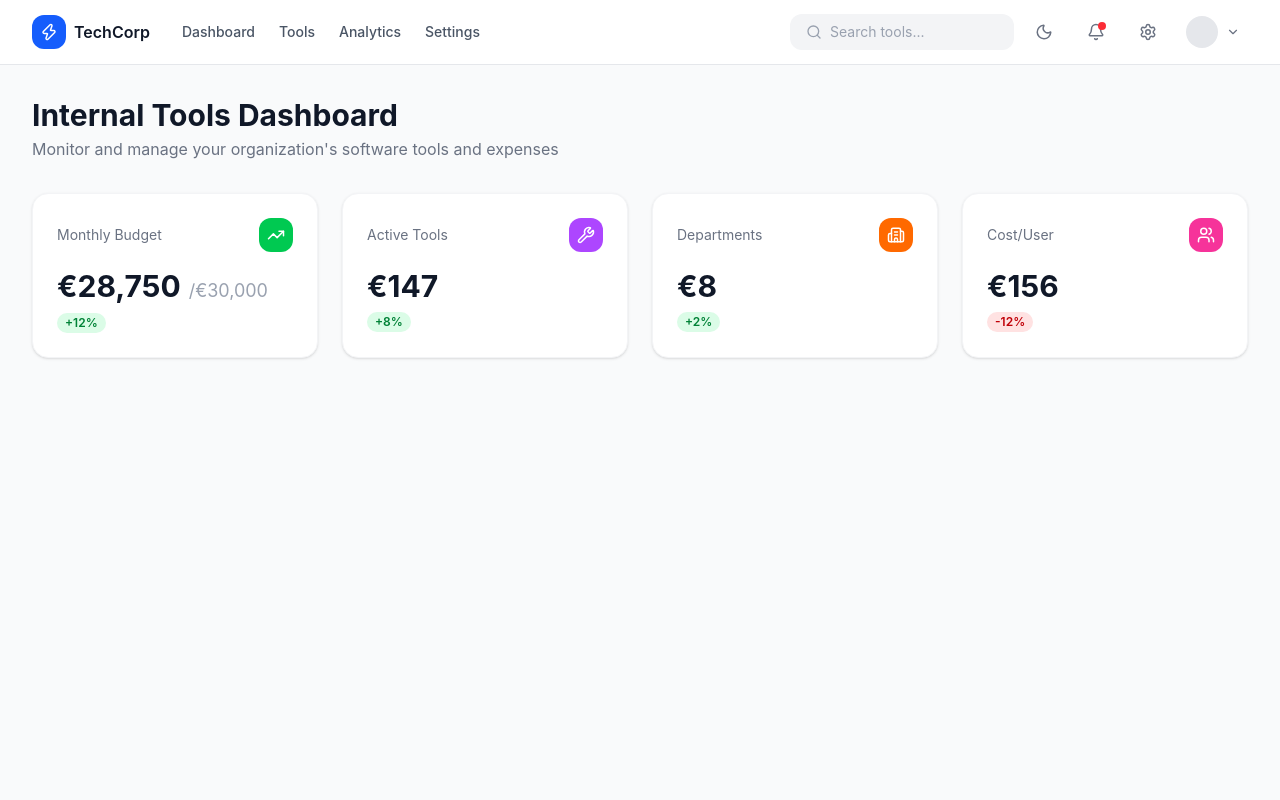
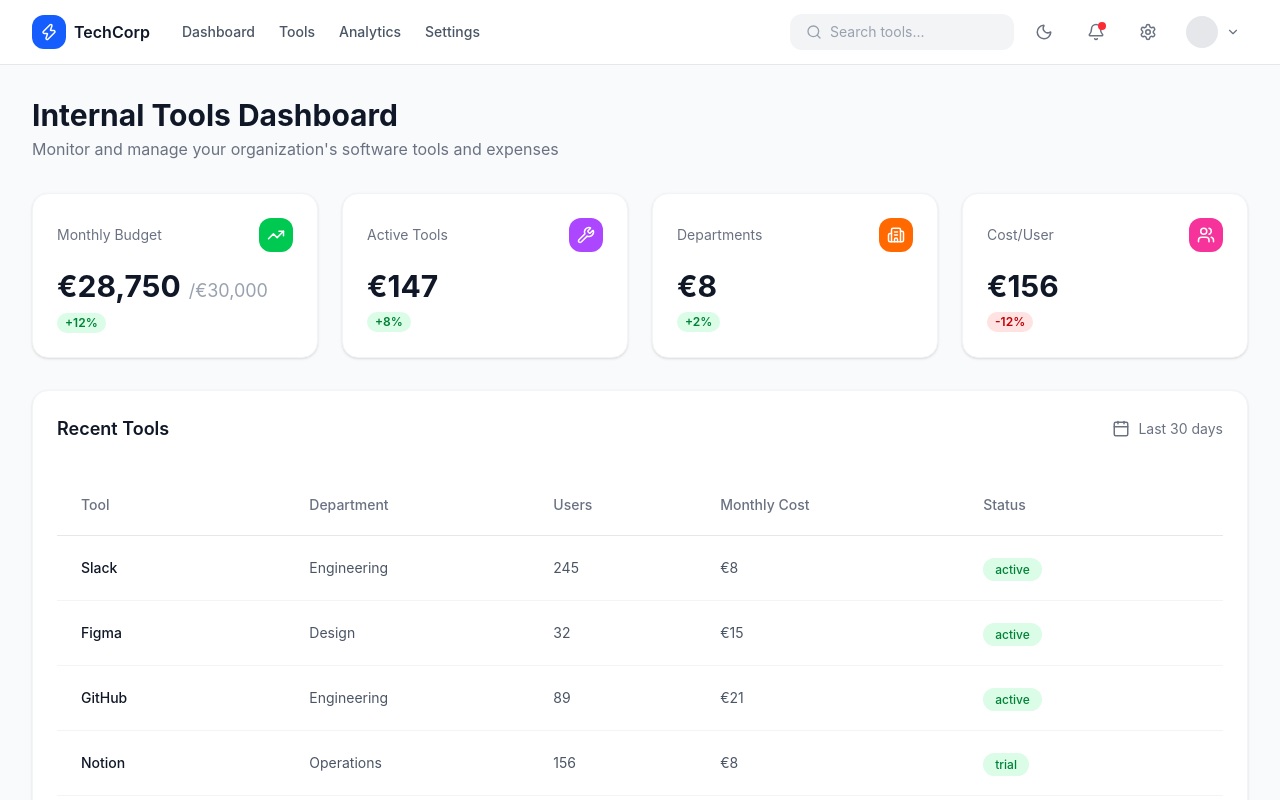
Before and after one commit to Lucas-sch-57/alt-internal-tools, a React (Vite) app in the folder front/: page / in a window 1280 px wide. Shown: the top 800 px of the page. Built offline with nearby package versions, Linux system fonts and the light colour scheme.

Commit message:
feat: Create ToolTable component

```diff
--- /dev/null
+++ b/front/src/components/table/ToolTable.tsx
@@ -0,0 +1,70 @@
+import type { Tool } from '../../types';
+
+type ToolTableProps = {
+  tools: Tool[];
+};
+
+const ToolTable: React.FC<ToolTableProps> = ({ tools }) => {
+  return (
+    <div className="overflow-x-auto">
+      <table className="w-full border-collapse">
+        <thead>
+          <tr className="border-b border-gray-200">
+            <th className="px-6 py-5 text-left text-sm font-medium text-gray-500">
+              Tool
+            </th>
+
+            <th className="px-6 py-5 text-left text-sm font-medium text-gray-500">
+              Department
+            </th>
+
+            <th className="px-6 py-5 text-left text-sm font-medium text-gray-500">
+              Users
+            </th>
+
+            <th className="px-6 py-5 text-left text-sm font-medium text-gray-500">
+              Monthly Cost
+            </th>
+
+            <th className="px-6 py-5 text-left text-sm font-medium text-gray-500">
+              Status
+            </th>
+          </tr>
+        </thead>
+
+        <tbody>
+          {tools.map(tool => (
+            <tr
+              key={tool.id}
+              className="border-b border-gray-100 last:border-0 hover:bg-gray-50 transition-colors"
+            >
+              <td className="px-6 py-5 text-sm font-medium text-gray-900">
+                {tool.name}
+              </td>
+
+              <td className="px-6 py-5 text-sm text-gray-600">
+                {tool.owner_department}
+              </td>
+
+              <td className="px-6 py-5 text-sm text-gray-600">
+                {tool.active_users_count}
+              </td>
+
+              <td className="px-6 py-5 text-sm text-gray-600">
+                €{tool.monthly_cost}
+              </td>
+
+              <td className="px-6 py-5">
+                <span className="rounded-full bg-green-100 px-3 py-1 text-xs font-medium text-green-700">
+                  {tool.status}
+                </span>
+              </td>
+            </tr>
+          ))}
+        </tbody>
+      </table>
+    </div>
+  );
+};
+
+export default ToolTable;
--- a/front/src/pages/Dashboard.tsx
+++ b/front/src/pages/Dashboard.tsx
@@ -1,6 +1,8 @@
+import { Calendar } from 'lucide-react';
 import { KpiCard } from '../components/KpiCard';
 import Navbar from '../components/layouts/Navbar';
-import { mockKpis } from '../datas/mock';
+import ToolTable from '../components/table/ToolTable';
+import { mockKpis, mockTools } from '../datas/mock';
 
 const kpiConfig = [
   { key: 'monthlyBudget', label: 'Monthly Budget', icon: 'budget' as const },
@@ -50,6 +52,18 @@ const Dashboard = () => {
         </section>
 
         {/* Table section */}
+        <div className="bg-white rounded-2xl p-6 shadow-sm border border-gray-100 flex flex-col gap-8">
+          <div className="flex items-center justify-between">
+            <h2 className="text-lg font-semibold text-gray-900">
+              Recent Tools
+            </h2>
+            <div className="flex items-center gap-2">
+              <Calendar size={18} className="text-gray-500" />
+              <span className="text-sm text-gray-500">Last 30 days</span>
+            </div>
+          </div>
+          <ToolTable tools={mockTools} />
+        </div>
       </main>
     </div>
   );
```
